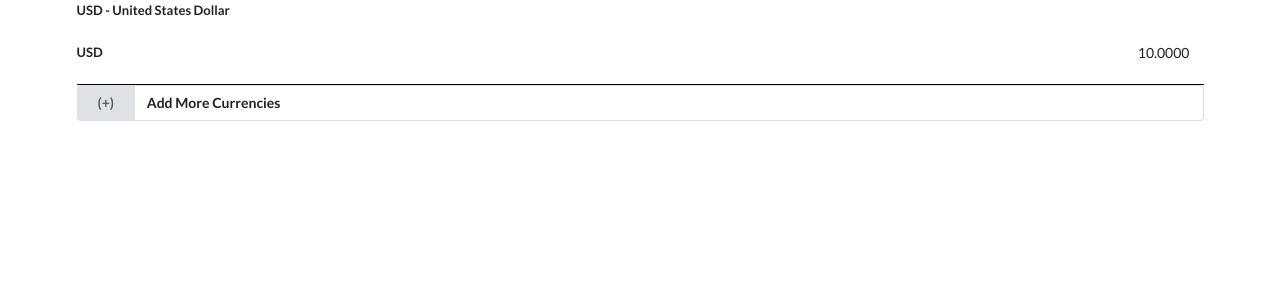
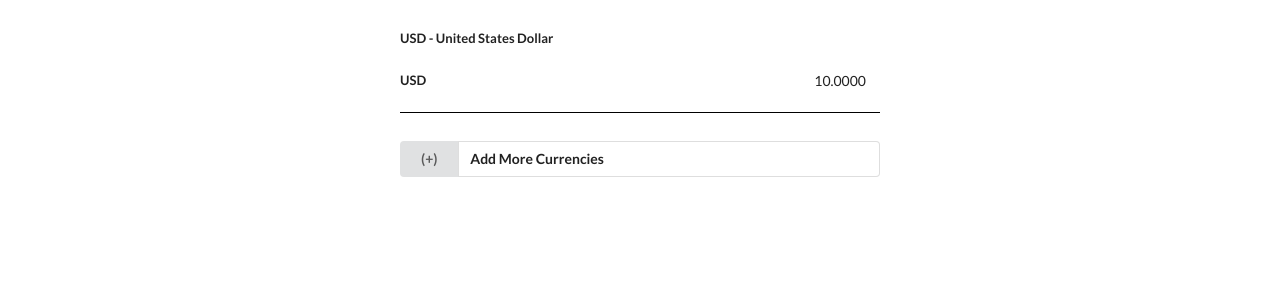
Before and after one commit to rimanirfan/currencyApp, a React (Create React App) app: page / in a window 1280 px wide. Shown: the top 300 px of the page. Built offline with nearby package versions, Linux system fonts and the light colour scheme.

Commit message:
modify styling

```diff
--- /dev/null
+++ b/src/components/App.css
@@ -0,0 +1,4 @@
+.ui.container {
+    width: 480px;
+    margin-top: 2rem;
+}
--- a/src/components/App.js
+++ b/src/components/App.js
@@ -5,6 +5,8 @@ import AddCurrency from './AddCurrency/AddCurrency';
 import CurrenciesDropdown from './CurrenciesDropdown/CurrenciesDropdwon';
 import CurrencyList from './CurrencyList/CurrencyList';
 import exchangerates from '../api/exhangerates';
+
+import './App.css';
 
 class App extends React.Component {
 
--- a/src/components/inputAmount/inputAmount.css
+++ b/src/components/inputAmount/inputAmount.css
@@ -11,4 +11,5 @@ input[type=number]::-webkit-outer-spin-button {
 
 .ui.form.border {
     border-bottom: 1px solid black;
+    margin-bottom: 2rem;
 }
```
